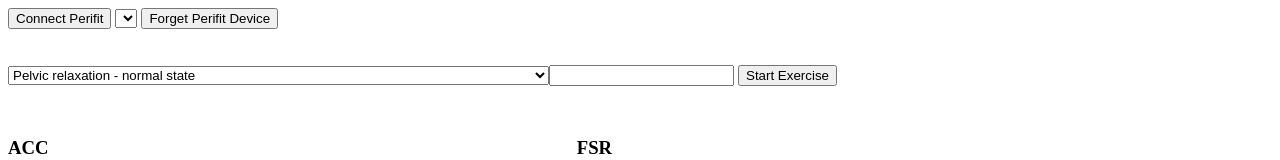
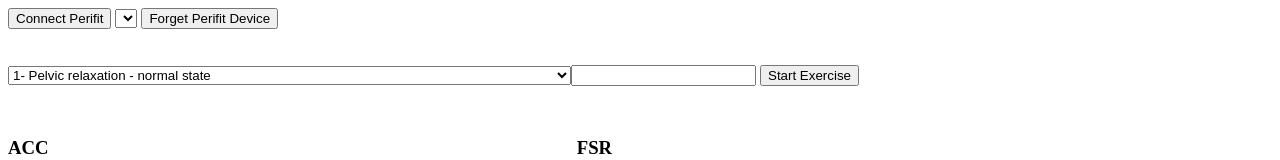
Before and after one commit to p-rodrigues/p-rodrigues.github.io, a plain HTML site: page perifit/index.html in a window 1280 px wide. Shown: the top 160 px of the page. Drawn offline with nearby package versions, Linux system fonts and the light colour scheme.

Commit message:
Numbering the files and the names of the exercises

```diff
--- a/perifit/index.html
+++ b/perifit/index.html
@@ -16,23 +16,23 @@
   <br>
 
   <select id="exercise_prefix">
-    <option value="pelvic_relaxation_normal_state">Pelvic relaxation - normal state</option>
-    <option value="pelvic_relaxation_inhale_exhale">Pelvic relaxation - inhale exhale</option>
-    <option value="pelvic_contraction_normal_breathing">Pelvic contraction - perform max contraction + normal breathing</option>
-    <option value="pelvic_contraction_exhale">Pelvic contraction - perform max contraction + exhale</option>
-    <option value="pelvic_contraction_inhale">Pelvic contraction - perform max contraction + inhale</option>
-    <option value="pelvic_elongation_normal_breathing">Pelvic elongation - perform max elongation + normal breathing</option>
-    <option value="pelvic_elongation_exhale">Pelvic elongation - perform max elongation + exhale</option>
-    <option value="pelvic_elongation_inhale">Pelvic elongation - perform max elongation + inhale</option>
-    <option value="abdominal_contraction_transverse_pelvic_relaxation">Abdominal contraction (transverse abdominis) - pelvic relaxation</option>
-    <option value="abdominal_contraction_pelvic_contraction">Abdominal contraction (transverse abdominis) - perform max pelvic contraction</option>
-    <option value="abdominal_contraction_exhale">Abdominal contraction (transverse abdominis) - perform max pelvic contraction + exhale</option>
-    <option value="abdominal_contraction_inhale">Abdominal contraction (transverse abdominis) - inhale</option>
-    <option value="abdominal_contraction_rectus_pelvic_relaxation">Abdominal contraction (rectus abdominis) - perform max pelvic relaxation</option>
-    <option value="abdominal_contraction_rectus_pelvic_contraction">Abdominal contraction (rectus abdominis) - perform max pelvic contraction</option>
-    <option value="abdominal_contraction_rectus_exhale">Abdominal contraction (rectus abdominis) - perform max pelvic contraction + exhale</option>
-    <option value="abdominal_contraction_rectus_inhale">Abdominal contraction (rectus abdominis) - inhale</option>
-    <option value="abdominal_contraction_rectus_breath_hold">Abdominal contraction (rectus abdominis) - breath hold</option>
+    <option value="1_pelvic_relaxation_normal_state">1- Pelvic relaxation - normal state</option>
+    <option value="2_pelvic_relaxation_inhale_exhale">2- Pelvic relaxation - inhale exhale</option>
+    <option value="3_pelvic_contraction_normal_breathing">3- Pelvic contraction - perform max contraction + normal breathing</option>
+    <option value="4_pelvic_contraction_exhale">4- Pelvic contraction - perform max contraction + exhale</option>
+    <option value="5_pelvic_contraction_inhale">5- Pelvic contraction - perform max contraction + inhale</option>
+    <option value="6_pelvic_elongation_normal_breathing">6- Pelvic elongation - perform max elongation + normal breathing</option>
+    <option value="7_pelvic_elongation_exhale">7- Pelvic elongation - perform max elongation + exhale</option>
+    <option value="8_pelvic_elongation_inhale">8- Pelvic elongation - perform max elongation + inhale</option>
+    <option value="9_abdominal_contraction_transverse_pelvic_relaxation">9- Abdominal contraction (transverse abdominis) - pelvic relaxation</option>
+    <option value="10_abdominal_contraction_pelvic_contraction">10- Abdominal contraction (transverse abdominis) - perform max pelvic contraction</option>
+    <option value="11_abdominal_contraction_exhale">11- Abdominal contraction (transverse abdominis) - perform max pelvic contraction + exhale</option>
+    <option value="12_abdominal_contraction_inhale">12- Abdominal contraction (transverse abdominis) - inhale</option>
+    <option value="13_abdominal_contraction_rectus_pelvic_relaxation">13- Abdominal contraction (rectus abdominis) - perform max pelvic relaxation</option>
+    <option value="14_abdominal_contraction_rectus_pelvic_contraction">14- Abdominal contraction (rectus abdominis) - perform max pelvic contraction</option>
+    <option value="15_abdominal_contraction_rectus_exhale">15- Abdominal contraction (rectus abdominis) - perform max pelvic contraction + exhale</option>
+    <option value="16_abdominal_contraction_rectus_inhale">16- Abdominal contraction (rectus abdominis) - inhale</option>
+    <option value="17_abdominal_contraction_rectus_breath_hold">17- Abdominal contraction (rectus abdominis) - breath hold</option>
   </ul>
 
   <input type="text" id="exercise_name">
```
